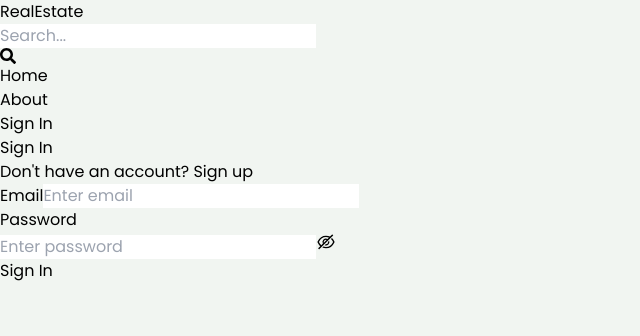
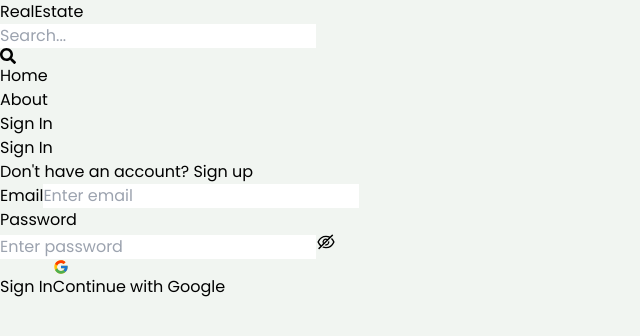
Before and after one commit to SivarajVijithan452/MERN-estate-app, a React (Vite) app in the folder client/: page /signin in a window 1280 px wide. Shown: the top 336 px of the page, without its empty margins (0-640 px from the left). Built offline with nearby package versions, Linux system fonts and the light colour scheme; no server answers.

Commit message:
Google OAuth added in signin, signup pages

```diff
--- a/client/package.json
+++ b/client/package.json
@@ -11,6 +11,7 @@
   },
   "dependencies": {
     "@reduxjs/toolkit": "^2.3.0",
+    "firebase": "^11.0.2",
     "react": "^18.3.1",
     "react-dom": "^18.3.1",
     "react-icons": "^5.3.0",
--- a/client/src/components/Header.jsx
+++ b/client/src/components/Header.jsx
@@ -1,14 +1,16 @@
 import { FaSearch } from 'react-icons/fa'
 import { Link, useLocation } from 'react-router-dom'
-import { useState } from 'react'
+import { useState, useEffect } from 'react'
 
 export default function Header() {
     const [activeLink, setActiveLink] = useState('/');
     const location = useLocation(); // To get the current route
 
     // This will update the active link when the location changes
-    useState(() => {
-        setActiveLink(location.pathname);
+    useEffect(() => {
+        const knownRoutes = ['/', '/about', '/signIn'];
+        const currentPath = location.pathname;
+        setActiveLink(knownRoutes.includes(currentPath) ? currentPath : '');
     }, [location]);
 
     return (
--- /dev/null
+++ b/client/src/components/OAuth.jsx
@@ -0,0 +1,50 @@
+import { FcGoogle } from 'react-icons/fc'
+import { GoogleAuthProvider, signInWithPopup, getAuth } from 'firebase/auth'
+import { app } from './../firebase';
+import { useState } from 'react';
+
+
+export default function OAuth() {
+    const [loading, setLoading] = useState(false);
+
+    const handleGoogleClick = async () => {
+        try {
+            setLoading(true);
+            const provider = new GoogleAuthProvider();
+            const auth = getAuth(app);
+
+            await new Promise(resolve => setTimeout(resolve, 2000));
+            const result = await signInWithPopup(auth, provider);
+            console.log(result);
+            setLoading(false);
+        } catch (error) {
+            console.log('Could not authorize with Google', error);
+            if (error.code === 'auth/popup-closed-by-user') {
+                // console.log('Popup closed by user');
+            }
+            setLoading(false);
+        }
+    }
+    return (
+        <button
+            type='button'
+            onClick={handleGoogleClick}
+            disabled={loading}
+            className={`w-full flex items-center justify-center gap-2 py-4 px-4 border border-transparent rounded-lg shadow-sm text-lg font-medium text-white bg-indigo-700 hover:bg-indigo-800 focus:outline-none focus:ring-2 focus:ring-offset-2 transition-all duration-200 uppercase relative overflow-hidden ${loading ? 'cursor-not-allowed opacity-75' : ''}`}
+        >
+            <div className={`${loading ? 'absolute left-1/2 -translate-x-1/2' : 'absolute left-4'} bg-white p-1 rounded transition-all duration-300`}>
+                <FcGoogle className='text-2xl' />
+            </div>
+            <span className={`ml-8 transition-opacity duration-300 ${loading ? 'opacity-0' : 'opacity-100'}`}>
+                Continue with Google
+            </span>
+
+            {/* Google loading bar */}
+            {loading && (
+                <div className="absolute bottom-0 left-0 h-1 w-full">
+                    <div className="google-progress-bar"></div>
+                </div>
+            )}
+        </button>
+    );
+}
--- /dev/null
+++ b/client/src/firebase.js
@@ -0,0 +1,17 @@
+// Import the functions you need from the SDKs you need
+import { initializeApp } from "firebase/app";
+// TODO: Add SDKs for Firebase products that you want to use
+// https://firebase.google.com/docs/web/setup#available-libraries
+
+// Your web app's Firebase configuration
+const firebaseConfig = {
+  apiKey: import.meta.env.VITE_FIREBASE_API_KEY,
+  authDomain: "mern-esate-app.firebaseapp.com",
+  projectId: "mern-esate-app",
+  storageBucket: "mern-esate-app.firebasestorage.app",
+  messagingSenderId: "226686321440",
+  appId: "1:226686321440:web:660fd17ba91aa297fbcd45"
+};
+
+// Initialize Firebase
+export const app = initializeApp(firebaseConfig);
--- a/client/src/index.css
+++ b/client/src/index.css
@@ -8,3 +8,32 @@ body {
   background-color: rgb(241, 245, 241);
   font-family: 'Poppins', sans-serif;
 }
+
+@keyframes google-bar {
+    0% {
+        left: -100%;
+    }
+    50% {
+        left: 100%;
+    }
+    100% {
+        left: -100%;
+    }
+}
+
+.google-progress-bar {
+    height: 100%;
+    width: 100%;
+    position: relative;
+    overflow: hidden;
+    background: linear-gradient(
+        to right,
+        #4285f4 25%,
+        #ea4335 25%,
+        #ea4335 50%,
+        #fbbc05 50%,
+        #fbbc05 75%,
+        #34a853 75%
+    );
+    animation: google-bar 2s linear infinite;
+}
--- a/client/src/pages/SignUp.jsx
+++ b/client/src/pages/SignUp.jsx
@@ -3,6 +3,7 @@ import { useState } from "react";
 import { useNavigate } from "react-router-dom";
 import { toast } from "react-toastify";
 import { AiOutlineEye, AiOutlineEyeInvisible } from "react-icons/ai";
+import OAuth from "../components/OAuth";
 
 export default function SignUp() {
 
@@ -177,6 +178,7 @@ export default function SignUp() {
               'Sign Up'
             )}
           </button>
+          <OAuth />
         </form>
       </div>
     </div>
--- a/client/src/pages/Signin.jsx
+++ b/client/src/pages/Signin.jsx
@@ -5,6 +5,7 @@ import { toast } from "react-toastify";
 import { AiOutlineEye, AiOutlineEyeInvisible } from "react-icons/ai";
 import { useDispatch, useSelector } from "react-redux";
 import { signInStart, signInSuccess, signInFailure } from "../redux/user/userSlice.js";
+import OAuth from "../components/OAuth.jsx";
 
 export default function SignIn() {
   const [formData, setFormData] = useState({
@@ -156,6 +157,7 @@ export default function SignIn() {
               'Sign In'
             )}
           </button>
+          <OAuth />
         </form>
       </div>
     </div>
```
Also changed, not shown: 1 other file (tests, documents, lock files or other folders).
